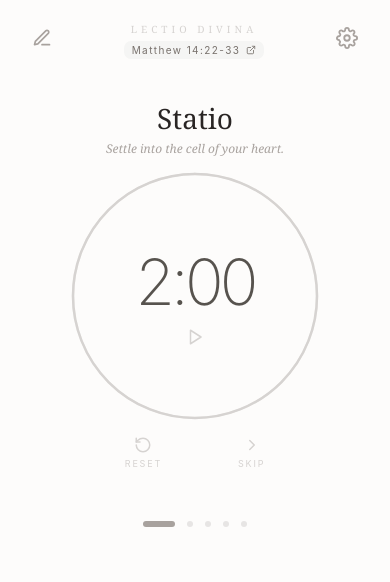
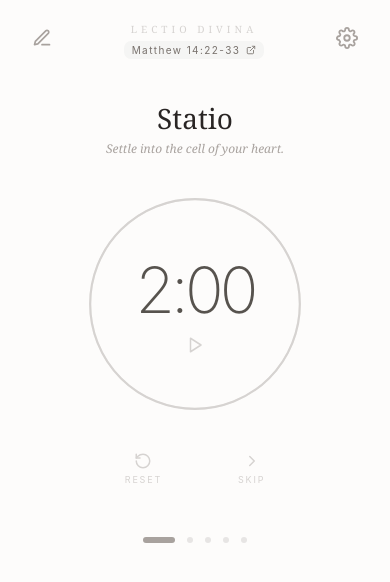
Before and after one commit to Lectio-Divina/lectio_divina_local, a React (Vite) app: page / in a window 390 px wide. Shown: the top 582 px of the page. Built offline with nearby package versions, Linux system fonts and the light colour scheme.

Commit message:
Update styles.css

```diff
--- a/src/styles.css
+++ b/src/styles.css
@@ -142,10 +142,9 @@ input[type="range"] { width:100%; accent-color:#78716c; margin-top:10px; }
   }
 
   .main {
-    justify-content: flex-start;
+
     align-items: center;
     padding: 4px 0 0;
-    gap: 0px;
     height: auto;
     flex: 1 1 auto;
     overflow: hidden;
@@ -229,3 +228,16 @@ input[type="range"] { width:100%; accent-color:#78716c; margin-top:10px; }
 
 }
 }
+@media (max-width: 699px) {
+
+  .main {
+    justify-content: center;
+    gap: 8px;
+  }
+
+  .timer {
+    width: 220px;
+    height: 220px;
+  }
+
+}
```
